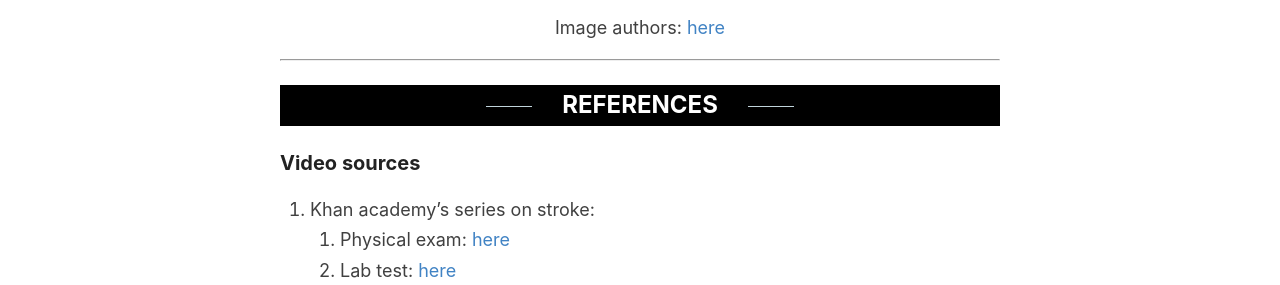
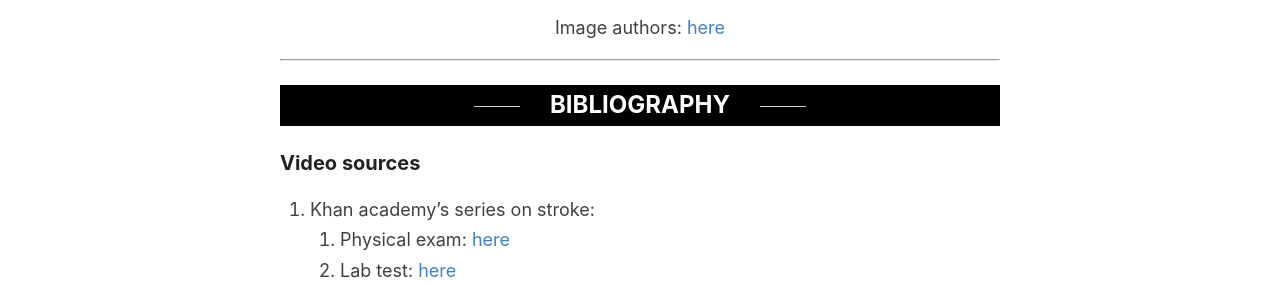
Before and after one commit to CodeSeeker99/codeseeker99.github.io, a Jekyll site: the page built from _posts/2021-02-04-how-is-a-stroke-treated.md, in a window 1280 px wide and 900 px high, scrolled down 9893 px. Shown: the part 170-455 px from the top of the window. Built offline with Jekyll 4.4.1, drawn with Linux system fonts in a browser that asks for light colours; our own code applies the rules of GitHub Pages for plain Markdown files.

Commit message:
Update 2021-02-04-how-is-a-stroke-treated.md

```diff
--- a/_posts/2021-02-04-how-is-a-stroke-treated.md
+++ b/_posts/2021-02-04-how-is-a-stroke-treated.md
@@ -123,7 +123,7 @@ _The most important thing about stroke treatment is the time between symptoms an
 
 ---
 
-<h2 style="background-color:black; color:white">REFERENCES</h2>
+<h2 style="background-color:black; color:white">BIBLIOGRAPHY</h2>
 
 <h3 style="text-align:left">Video sources</h3>
 
```
